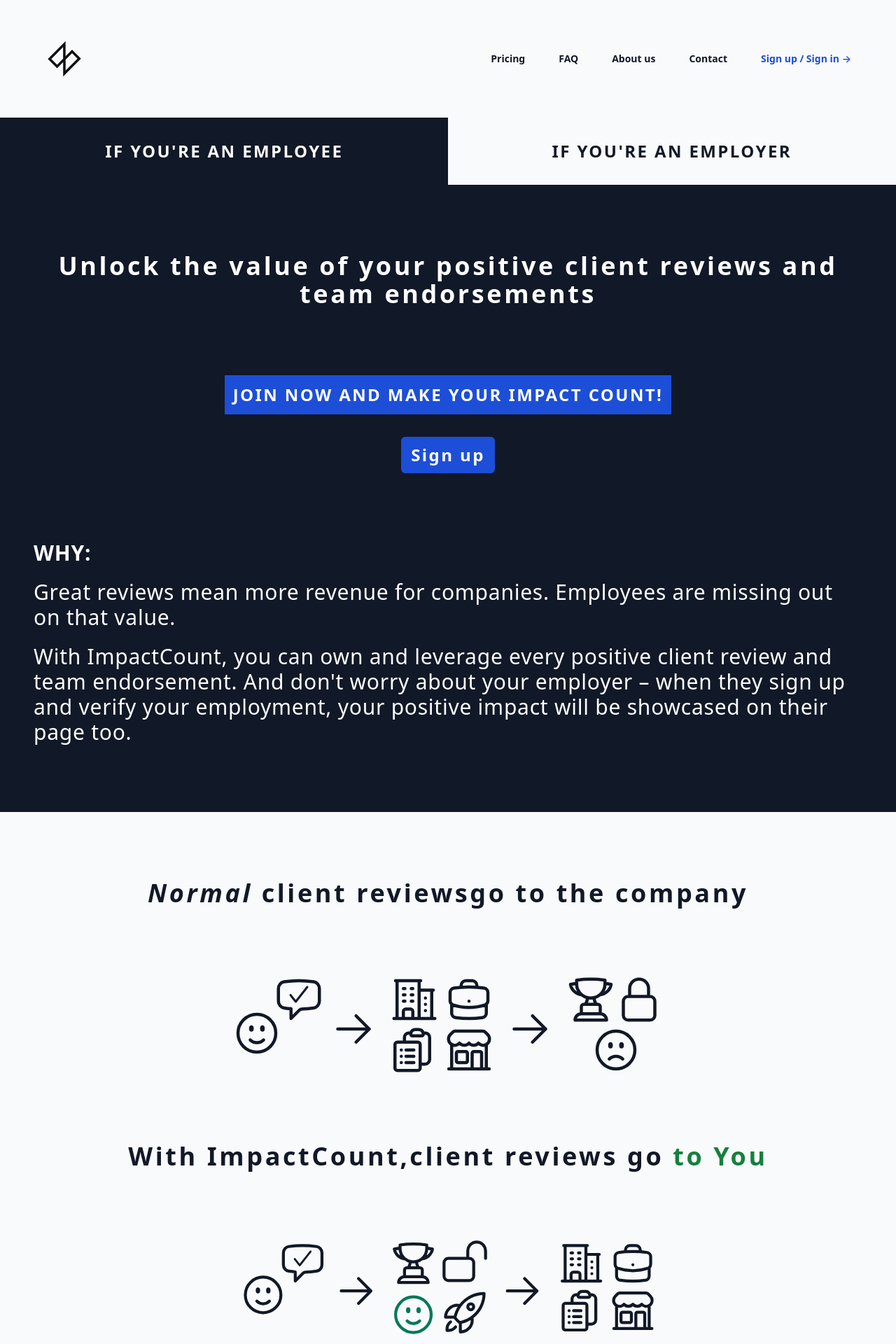
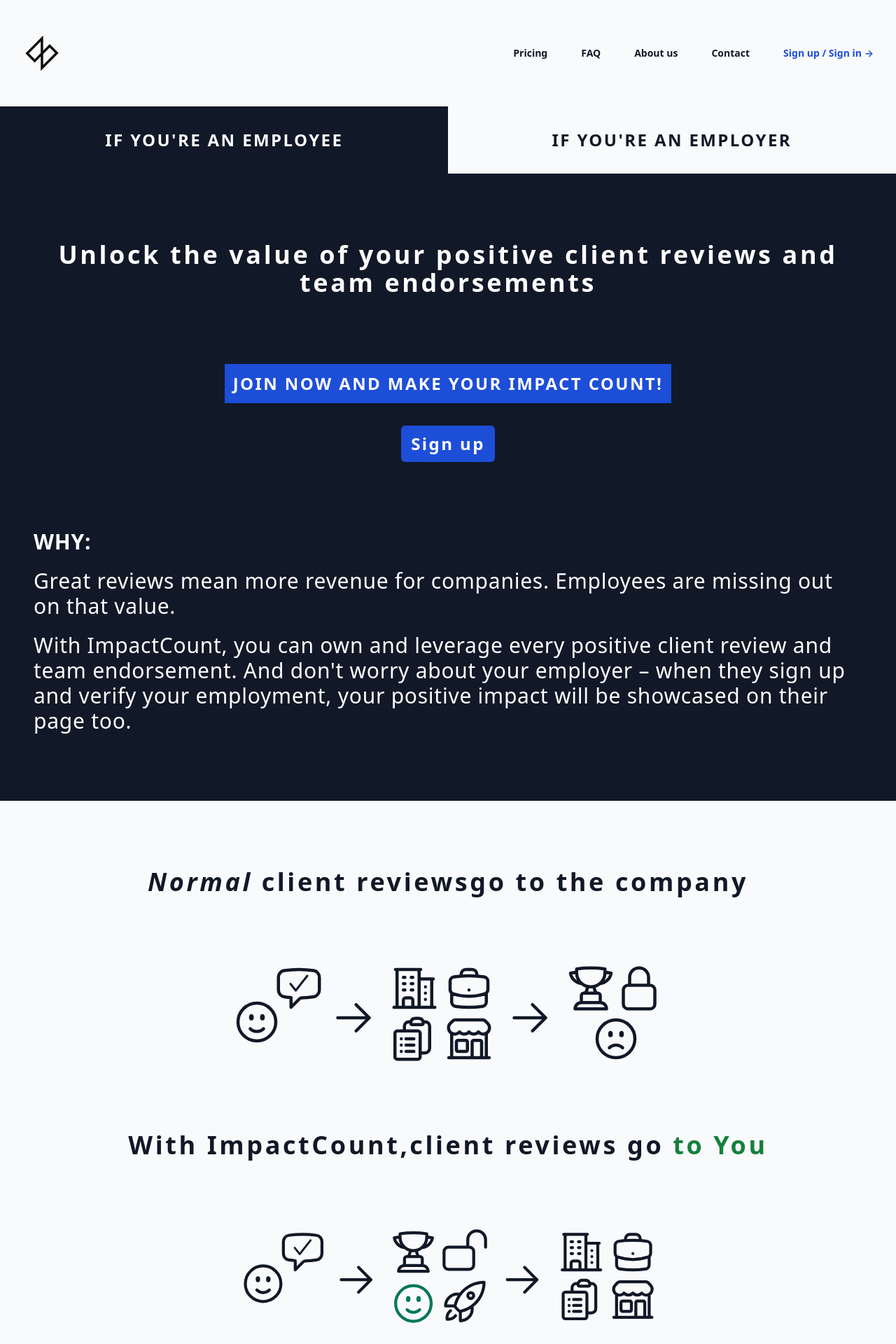
Before and after one commit to jpjpjp2020/iclanding, a Django app: page / in a window 1280 px wide. Shown: the top 1920 px of the page at 70% size. Run offline with Django 4.2, Linux system fonts and the light colour scheme.

Commit message:
md: update before font scaling

```diff
--- a/landingpage/static/landingpage/css/output.css
+++ b/landingpage/static/landingpage/css/output.css
@@ -1093,6 +1093,26 @@
   }
 }
 
+@media (min-width: 768px) {
+  .md\:m-0 {
+    margin: 0px;
+  }
+
+  .md\:mx-auto {
+    margin-left: auto;
+    margin-right: auto;
+  }
+
+  .md\:max-w-7xl {
+    max-width: 80rem;
+  }
+
+  .md\:py-6 {
+    padding-top: 1.5rem;
+    padding-bottom: 1.5rem;
+  }
+}
+
 @media (min-width: 1024px) {
   .lg\:flex {
     display: flex;
--- a/landingpage/templates/landingpage/base.html
+++ b/landingpage/templates/landingpage/base.html
@@ -16,17 +16,21 @@
 <body class="bg-gray-50">
     <section>
 
-        <div class="m-8" id="header-menu">
+        <div class="m-8 md:m-0 md:py-6" id="header-menu">
             {% include 'partials/header.html' %}
         </div>
 
-        <div class="container">
+        <div>
 
             {% block content %}
 
             {% endblock %}
 
-            {% include 'partials/footer.html' %}
+            <div class="bg-black">
+                <div class="md:mx-auto md:max-w-7xl">
+                    {% include 'partials/footer.html' %}
+                </div>
+            </div>
 
         </div>
 
--- a/landingpage/templates/partials/about_us.html
+++ b/landingpage/templates/partials/about_us.html
@@ -1,6 +1,8 @@
 {% load static %}
 
-<section class="px-12 py-24 bg-gray-700 text-white" id="about-us">
+<section class="bg-gray-700" id="about-us">
+
+    <div class="md:mx-auto md:max-w-7xl px-12 py-24 text-white">
 
         <h4 class="text-4xl font-bold tracking-widest uppercase mb-12">
             About us
@@ -32,4 +34,6 @@
 
         </div>
 
+    </div>
+
 </section>
--- a/landingpage/templates/partials/contact.html
+++ b/landingpage/templates/partials/contact.html
@@ -1,5 +1,8 @@
 {% load static %}
-<section class="bg-gray-900 text-white px-12 py-24" id="contact">
+
+<section class="bg-gray-900" id="contact">
+
+    <div class="md:mx-auto md:max-w-7xl text-white px-12 py-24">
 
         <div class="text-3xl text-center font-semibold pb-24">
             <h4>
@@ -11,7 +14,6 @@
             <p class="font-medium mb-4">Suggestions:</p>
             <p>example@example.xyz</p>
         </div>
-
 
         <div class="text-3xl mb-12">
             <p class="font-medium mb-4">Bugs and other issues:</p>
@@ -28,4 +30,6 @@
             <p>example@example.xyz</p>
         </div>
 
+    </div>
+
 </section>
--- a/landingpage/templates/partials/cta.html
+++ b/landingpage/templates/partials/cta.html
@@ -7,7 +7,11 @@
         <button data-target="employer" class="tab-button -ml-px inline-flex items-center justify-center w-full bg-gray-50 text-gray-900 px-4 py-8 text-2xl tracking-widest uppercase font-semibold focus:z-10">If you're an employer</button>
     </div>
 
-    <section id="employee-content" class="tab-content text-white bg-gray-900 px-12 py-24">
+    <div class="bg-gray-900">
+
+        <div class="md:mx-auto md:max-w-7xl">
+
+            <section id="employee-content" class="tab-content text-white px-12 py-24">
                 <h2 class="text-4xl text-center font-bold tracking-widest mb-24">
                     Unlock the value of your positive client reviews and team endorsements
                 </h2>
@@ -32,7 +36,7 @@
                 </div>
             </section>
 
-    <section id="employer-content" class="tab-content bg-gray-900 text-white px-12 py-24 hidden">
+            <section id="employer-content" class="tab-content text-white px-12 py-24 hidden">
                 <h2 class="text-4xl text-center font-bold tracking-widest mb-24">
                     Unlock the potential of your employees + improve motivation & retention
                 </h2>
@@ -58,3 +62,7 @@
             </section>
 
         </div>
+
+    </div>
+
+</div>
--- a/landingpage/templates/partials/faq.html
+++ b/landingpage/templates/partials/faq.html
@@ -1,6 +1,8 @@
 {% load static %}
 
-<section class="px-12 py-24 bg-gray-50" id="faq">
+<section class="bg-gray-50" id="faq">
+
+    <div class="md:mx-auto md:max-w-7xl px-12 py-24">
 
         <div>
             <h4 class="text-4xl font-bold text-gray-900 tracking-widest uppercase mb-12">FAQ</h4>
@@ -164,4 +166,6 @@
             </div>
         </div>
 
+    </div>
+
 </section>
--- a/landingpage/templates/partials/pricing.html
+++ b/landingpage/templates/partials/pricing.html
@@ -1,6 +1,8 @@
 {% load static %}
 
-<section class="p-24 bg-gray-900 font-sans tracking-wide" id="pricing">
+<section class="bg-gray-900" id="pricing">
+
+    <div class="md:mx-auto md:max-w-7xl p-24 font-sans tracking-wide">
 
         <div>
             <h2 class="text-4xl font-sans font-bold text-white text-center tracking-widest mb-12">
@@ -20,4 +22,6 @@
             Any additional useful features under Plus plans: <span class="text-yellow-500">TBA</span>
         </h4>
 
+    </div>
+
 </section>
--- a/landingpage/templates/partials/visual.html
+++ b/landingpage/templates/partials/visual.html
@@ -1,6 +1,8 @@
 {% load static %}
 
-<div class="bg-gray-50 p-24">
+<div class="bg-gray-50">
+
+    <div class="md:mx-auto md:max-w-7xl p-24">
 
         <div class="flex flex-col items-center justify-center">
 
@@ -25,3 +27,5 @@
         </div>
 
     </div>
+
+</div>
```
Also changed, not shown: landingpage/templates/landingpage/home.html (indentation only). Lines whose indentation alone changed are shown as unchanged.
